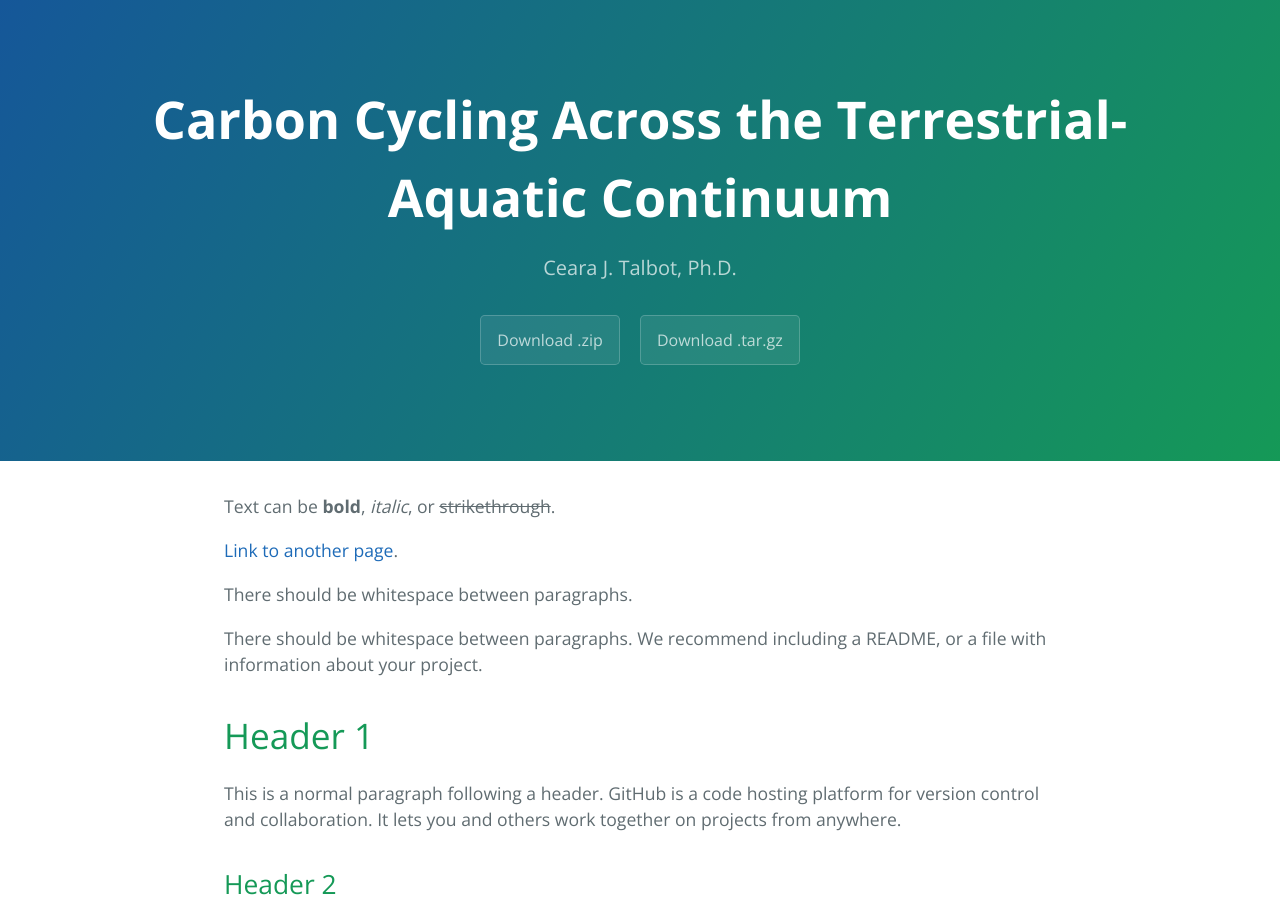
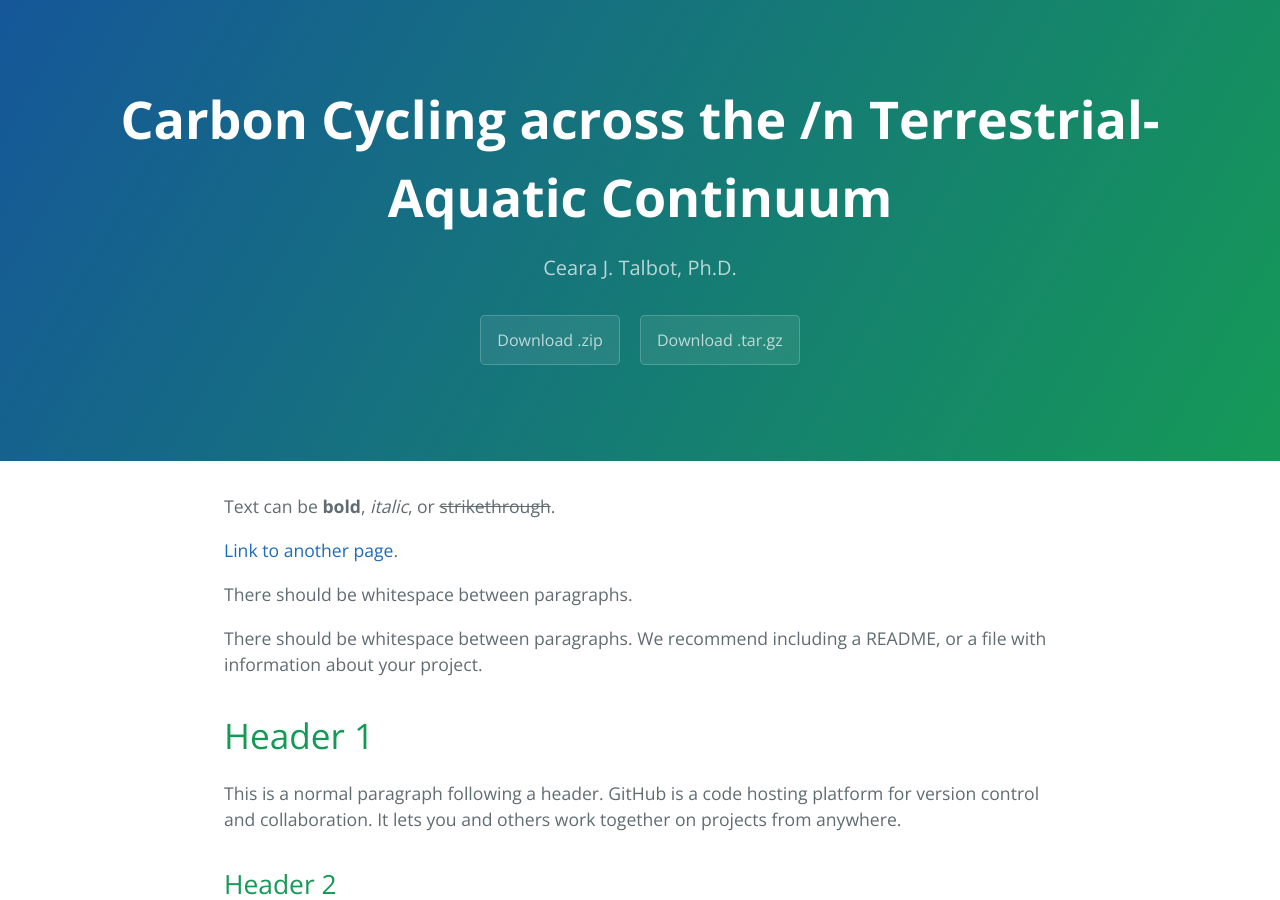
Before and after one commit to cearatalbot/cearatalbot.github.io, a Jekyll site: the page built from index.md, in a window 1280 px wide and 900 px high. Built offline with Jekyll 4.4.1, drawn with Linux system fonts in a browser that asks for light colours.

```diff
--- a/_config.yml
+++ b/_config.yml
@@ -1,4 +1,4 @@
-title: Carbon Cycling Across the Terrestrial-Aquatic Continuum
+title: Carbon Cycling across the /n Terrestrial-Aquatic Continuum
 description: Ceara J. Talbot, Ph.D.
 show_downloads: true
 google_analytics:
```
